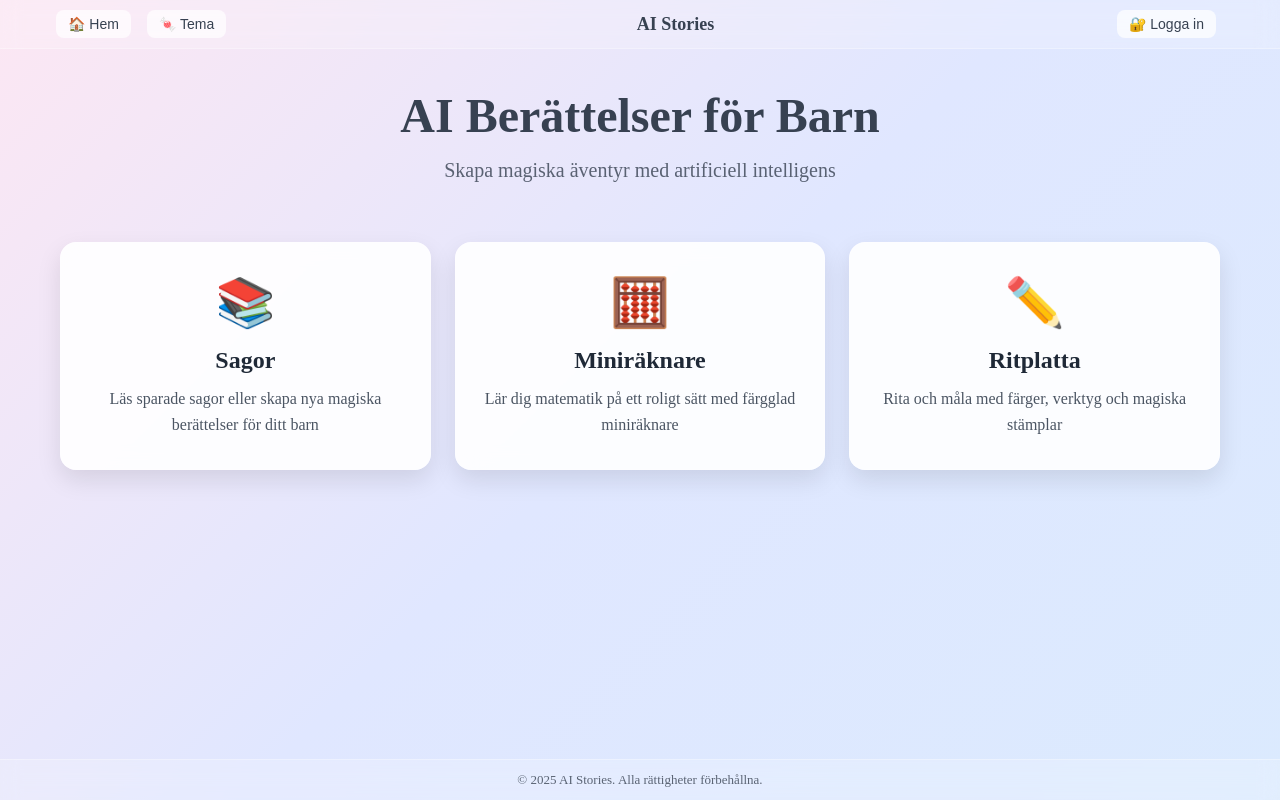
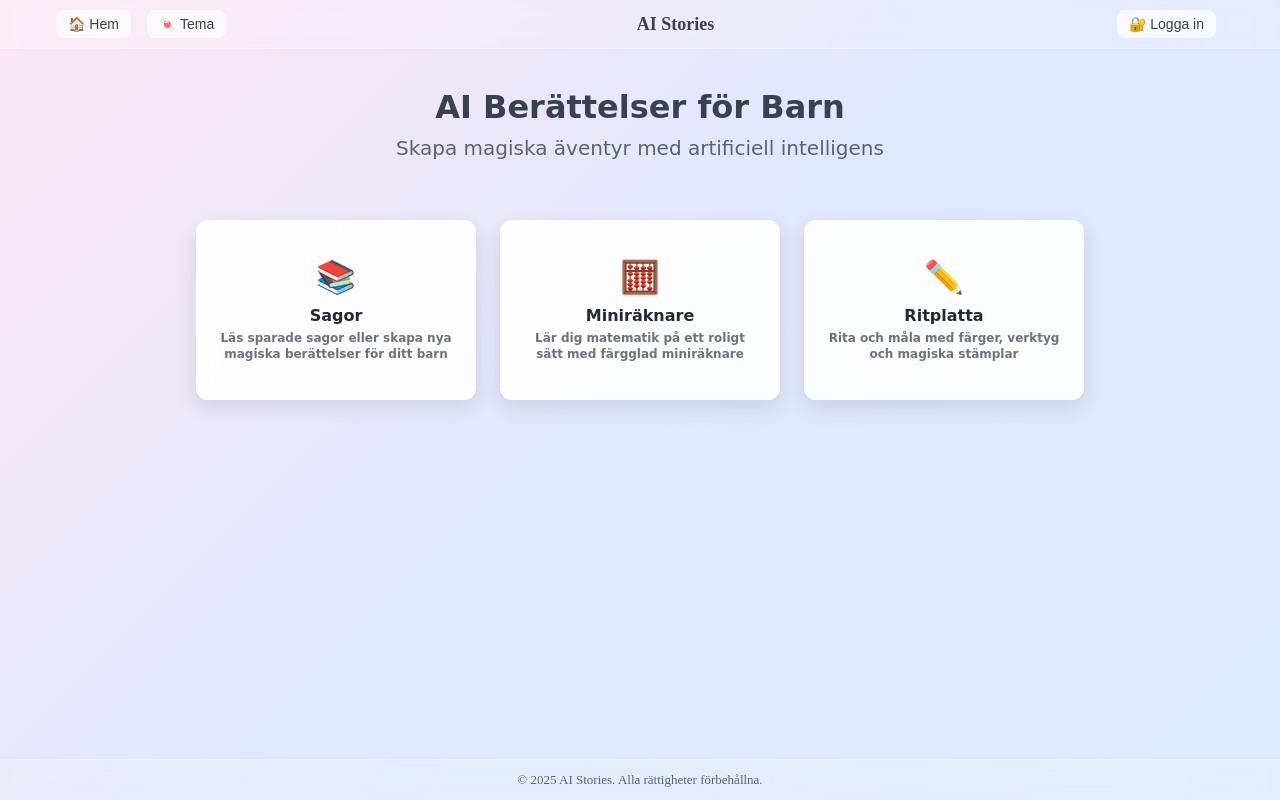
Before and after one commit to Eyewhiplash/AI_SUPERPOWERED_KIDS_STORIES, a React (Vite) app in the folder frontend/: page / in a window 1280 px wide. Built offline with nearby package versions, Linux system fonts and the light colour scheme.

Commit message:
cursor är efterbliven

```diff
--- a/frontend/src/pages/CreateStoryPage.jsx
+++ b/frontend/src/pages/CreateStoryPage.jsx
@@ -91,10 +91,10 @@ const CreateStoryPage = ({ selectedTheme = 'candy' }) => {
   const mainStyle = {
     minHeight: '100vh',
     background: currentTheme.background,
-    padding: '120px 20px 20px 20px',
+    padding: '0 20px 60px 20px',
     fontFamily: 'Comic Sans MS, cursive',
     display: 'flex',
-    alignItems: 'flex-start',
+    alignItems: 'center',
     justifyContent: 'center'
   }
 
@@ -102,7 +102,11 @@ const CreateStoryPage = ({ selectedTheme = 'candy' }) => {
     maxWidth: '1200px',
     margin: '0 auto',
     textAlign: 'center',
-    width: '100%'
+    width: '100%',
+    display: 'flex',
+    flexDirection: 'column',
+    alignItems: 'center',
+    justifyContent: 'center'
   }
 
   const buttonStyle = {
@@ -130,19 +134,21 @@ const CreateStoryPage = ({ selectedTheme = 'candy' }) => {
 
   const gridStyle = {
     display: 'grid',
-    gridTemplateColumns: 'repeat(auto-fit, minmax(280px, 1fr))',
+    gridTemplateColumns: 'repeat(4, 1fr)',
     gap: '20px',
     maxWidth: '1200px',
+    width: '100%',
     margin: '0 auto',
     padding: '0 20px',
-    justifyItems: 'center'
+    justifyItems: 'center',
+    alignItems: 'start'
   }
 
   const titleStyle = {
-    fontSize: '28px',
+    fontSize: '24px',
     fontWeight: '700',
     color: currentTheme.textColor,
-    marginBottom: '20px',
+    marginBottom: '10px',
     textAlign: 'center'
   }
 
@@ -190,9 +196,9 @@ const CreateStoryPage = ({ selectedTheme = 'candy' }) => {
             e.target.style.boxShadow = '0 8px 16px rgba(0,0,0,0.1)'
           }}
         >
-          <div style={{ fontSize: '32px', marginBottom: '8px' }}>📖</div>
-          <div>Bibliotek</div>
-          <div style={{ fontSize: '12px', color: '#6b7280', marginTop: '4px' }}>
+          <div style={{ fontSize: '32px', marginBottom: '10px', fontFamily: 'Comic Sans MS, cursive' }}>📖</div>
+          <div style={{ fontSize: '16px', fontWeight: '700', marginBottom: '6px', fontFamily: 'Comic Sans MS, cursive' }}>Bibliotek</div>
+          <div style={{ fontSize: '12px', color: '#6b7280', lineHeight: '1.3', fontFamily: 'Comic Sans MS, cursive' }}>
             Läs sparade & universella sagor
           </div>
         </button>
@@ -219,9 +225,9 @@ const CreateStoryPage = ({ selectedTheme = 'candy' }) => {
             e.target.style.boxShadow = '0 8px 16px rgba(0,0,0,0.1)'
           }}
         >
-          <div style={{ fontSize: '32px', marginBottom: '8px' }}>✨</div>
-          <div>Ny saga</div>
-          <div style={{ fontSize: '12px', color: '#6b7280', marginTop: '4px' }}>
+          <div style={{ fontSize: '32px', marginBottom: '10px', fontFamily: 'Comic Sans MS, cursive' }}>✨</div>
+          <div style={{ fontSize: '16px', fontWeight: '700', marginBottom: '6px', fontFamily: 'Comic Sans MS, cursive' }}>Ny saga</div>
+          <div style={{ fontSize: '12px', color: '#6b7280', lineHeight: '1.3', fontFamily: 'Comic Sans MS, cursive' }}>
             Skapa en ny magisk berättelse
           </div>
         </button>
@@ -253,9 +259,9 @@ const CreateStoryPage = ({ selectedTheme = 'candy' }) => {
             e.target.style.boxShadow = '0 8px 16px rgba(0,0,0,0.1)'
           }}
         >
-          <div style={{ fontSize: '32px', marginBottom: '8px' }}>💾</div>
-          <div>Sparade sagor</div>
-          <div style={{ fontSize: '12px', color: '#6b7280', marginTop: '4px' }}>
+          <div style={{ fontSize: '32px', marginBottom: '10px', fontFamily: 'Comic Sans MS, cursive' }}>💾</div>
+          <div style={{ fontSize: '16px', fontWeight: '700', marginBottom: '6px', fontFamily: 'Comic Sans MS, cursive' }}>Sparade sagor</div>
+          <div style={{ fontSize: '12px', color: '#6b7280', lineHeight: '1.3', fontFamily: 'Comic Sans MS, cursive' }}>
             Dina egna skapade berättelser
           </div>
         </button>
@@ -272,9 +278,9 @@ const CreateStoryPage = ({ selectedTheme = 'candy' }) => {
             e.target.style.boxShadow = '0 8px 16px rgba(0,0,0,0.1)'
           }}
         >
-          <div style={{ fontSize: '32px', marginBottom: '8px' }}>🌟</div>
-          <div>Universella sagor</div>
-          <div style={{ fontSize: '12px', color: '#6b7280', marginTop: '4px' }}>
+          <div style={{ fontSize: '32px', marginBottom: '10px', fontFamily: 'Comic Sans MS, cursive' }}>🌟</div>
+          <div style={{ fontSize: '16px', fontWeight: '700', marginBottom: '6px', fontFamily: 'Comic Sans MS, cursive' }}>Universella sagor</div>
+          <div style={{ fontSize: '12px', color: '#6b7280', lineHeight: '1.3', fontFamily: 'Comic Sans MS, cursive' }}>
             Klassiska sagor för alla barn
           </div>
         </button>
@@ -326,10 +332,11 @@ const CreateStoryPage = ({ selectedTheme = 'candy' }) => {
       <>
         {storyStep !== 'character' && (
           <div style={{
-            textAlign: 'left',
-            marginBottom: '20px',
+            display: 'flex',
+            justifyContent: 'flex-start',
+            width: '100%',
             maxWidth: '1200px',
-            margin: '0 auto 20px',
+            margin: '0 auto 10px',
             padding: '0 20px'
           }}>
             <button
@@ -337,28 +344,28 @@ const CreateStoryPage = ({ selectedTheme = 'candy' }) => {
               style={{
                 backgroundColor: 'rgba(255, 255, 255, 0.9)',
                 border: 'none',
-                borderRadius: '12px',
-                padding: '12px 20px',
-                fontSize: '16px',
+                borderRadius: '8px',
+                padding: '6px 12px',
+                fontSize: '14px',
                 fontWeight: '600',
                 color: '#1f2937',
                 cursor: 'pointer',
-                boxShadow: '0 4px 12px rgba(0,0,0,0.1)',
+                boxShadow: '0 2px 8px rgba(0,0,0,0.1)',
                 transition: 'all 0.3s ease',
                 display: 'flex',
                 alignItems: 'center',
-                gap: '8px'
+                gap: '4px'
               }}
               onMouseEnter={(e) => {
-                e.target.style.transform = 'translateY(-2px)'
-                e.target.style.boxShadow = '0 6px 16px rgba(0,0,0,0.15)'
+                e.currentTarget.style.transform = 'translateY(-1px)'
+                e.currentTarget.style.boxShadow = '0 4px 12px rgba(0,0,0,0.15)'
               }}
               onMouseLeave={(e) => {
-                e.target.style.transform = 'translateY(0)'
-                e.target.style.boxShadow = '0 4px 12px rgba(0,0,0,0.1)'
+                e.currentTarget.style.transform = 'translateY(0)'
+                e.currentTarget.style.boxShadow = '0 2px 8px rgba(0,0,0,0.1)'
               }}
             >
-              <span style={{ fontSize: '18px' }}>←</span>
+              <span style={{ fontSize: '14px' }}>←</span>
               <span>Tillbaka</span>
             </button>
           </div>
@@ -367,7 +374,7 @@ const CreateStoryPage = ({ selectedTheme = 'candy' }) => {
         <p style={{
           fontSize: '16px',
           color: currentTheme.textColor,
-          marginBottom: '20px',
+          marginBottom: '15px',
           opacity: 0.8
         }}>
           {subtitle}
@@ -379,19 +386,47 @@ const CreateStoryPage = ({ selectedTheme = 'candy' }) => {
               style={buttonStyle}
               onClick={() => handleSelection(type, option)}
               onMouseEnter={(e) => {
-                e.target.style.transform = 'translateY(-5px)'
-                e.target.style.boxShadow = '0 15px 30px rgba(0,0,0,0.2)'
+                e.currentTarget.style.transform = 'translateY(-5px)'
+                e.currentTarget.style.boxShadow = '0 15px 30px rgba(0,0,0,0.2)'
               }}
               onMouseLeave={(e) => {
-                e.target.style.transform = 'translateY(0)'
-                e.target.style.boxShadow = '0 8px 16px rgba(0,0,0,0.1)'
+                e.currentTarget.style.transform = 'translateY(0)'
+                e.currentTarget.style.boxShadow = '0 8px 16px rgba(0,0,0,0.1)'
               }}
             >
-                             <div style={{ fontSize: '32px', marginBottom: '10px' }}>{option.emoji}</div>
-               <div style={{ fontSize: '16px', fontWeight: '700', marginBottom: '6px' }}>
+               <div style={{
+                 fontSize: '32px',
+                 marginBottom: '10px',
+                 backgroundColor: 'transparent',
+                 border: 'none',
+                 padding: '0',
+                 margin: '0 0 10px 0',
+                 fontFamily: 'Comic Sans MS, cursive'
+               }}>{option.emoji}</div>
+               <div style={{
+                 fontSize: '16px',
+                 fontWeight: '700',
+                 marginBottom: '6px',
+                 backgroundColor: 'transparent',
+                 border: 'none',
+                 padding: '0',
+                 margin: '0 0 6px 0',
+                 fontFamily: 'Comic Sans MS, cursive'
+               }}>
                  {option.name}
                </div>
-               <div style={{ fontSize: '12px', color: '#6b7280', lineHeight: '1.3' }}>
+               <div style={{
+                 fontSize: '12px',
+                 color: '#6b7280',
+                 lineHeight: '1.3',
+                 backgroundColor: 'transparent !important',
+                 border: 'none',
+                 padding: '0',
+                 margin: '0',
+                 boxShadow: 'none',
+                 outline: 'none',
+                 fontFamily: 'Comic Sans MS, cursive'
+               }}>
                  {option.description}
                </div>
             </button>
@@ -402,12 +437,20 @@ const CreateStoryPage = ({ selectedTheme = 'candy' }) => {
   }
 
   const renderStoryGeneration = () => (
-    <>
+    <div style={{
+      display: 'flex',
+      flexDirection: 'column',
+      alignItems: 'center',
+      maxHeight: 'calc(100vh - 140px)',
+      overflow: 'hidden',
+      width: '100%'
+    }}>
       <div style={{
-        textAlign: 'left',
-        marginBottom: '20px',
+        display: 'flex',
+        justifyContent: 'flex-start',
+        width: '100%',
         maxWidth: '1200px',
-        margin: '0 auto 20px',
+        margin: '0 auto 8px',
         padding: '0 20px'
       }}>
         <button
@@ -415,50 +458,53 @@ const CreateStoryPage = ({ selectedTheme = 'candy' }) => {
           style={{
             backgroundColor: 'rgba(255, 255, 255, 0.9)',
             border: 'none',
-            borderRadius: '12px',
-            padding: '12px 20px',
-            fontSize: '16px',
+            borderRadius: '8px',
+            padding: '6px 12px',
+            fontSize: '14px',
             fontWeight: '600',
             color: '#1f2937',
             cursor: 'pointer',
-            boxShadow: '0 4px 12px rgba(0,0,0,0.1)',
+            boxShadow: '0 2px 8px rgba(0,0,0,0.1)',
             transition: 'all 0.3s ease',
             display: 'flex',
             alignItems: 'center',
-            gap: '8px'
+            gap: '4px'
           }}
           onMouseEnter={(e) => {
-            e.target.style.transform = 'translateY(-2px)'
-            e.target.style.boxShadow = '0 6px 16px rgba(0,0,0,0.15)'
+            e.currentTarget.style.transform = 'translateY(-1px)'
+            e.currentTarget.style.boxShadow = '0 4px 12px rgba(0,0,0,0.15)'
           }}
           onMouseLeave={(e) => {
-            e.target.style.transform = 'translateY(0)'
-            e.target.style.boxShadow = '0 4px 12px rgba(0,0,0,0.1)'
+            e.currentTarget.style.transform = 'translateY(0)'
+            e.currentTarget.style.boxShadow = '0 2px 8px rgba(0,0,0,0.1)'
           }}
         >
-          <span style={{ fontSize: '18px' }}>←</span>
+          <span style={{ fontSize: '14px' }}>←</span>
           <span>Tillbaka</span>
         </button>
       </div>
-      <h2 style={titleStyle}>Din saga är redo!</h2>
+
+      <h2 style={{ ...titleStyle, marginBottom: '8px' }}>Din saga är redo!</h2>
+
       <div style={{
         backgroundColor: 'rgba(255, 255, 255, 0.9)',
-        borderRadius: '20px',
-        padding: '40px',
+        borderRadius: '16px',
+        padding: '20px',
         boxShadow: '0 8px 16px rgba(0,0,0,0.1)',
         textAlign: 'left',
-        maxWidth: '800px',
-        margin: '0 auto 40px'
+        maxWidth: '600px',
+        width: '100%',
+        margin: '0 auto 15px'
       }}>
-        <h3 style={{ fontSize: '24px', marginBottom: '20px', color: '#1f2937' }}>
+        <h3 style={{ fontSize: '18px', marginBottom: '15px', color: '#1f2937' }}>
           Sagans ingredienser:
         </h3>
-        <div style={{ lineHeight: '2', fontSize: '16px', color: '#374151' }}>
-          <p><strong>Huvudkaraktär:</strong> {storyData.character?.emoji} {storyData.character?.name}</p>
-          <p><strong>Magiskt föremål:</strong> {storyData.item?.emoji} {storyData.item?.name}</p>
-          <p><strong>Plats:</strong> {storyData.location?.emoji} {storyData.location?.name}</p>
-          <p><strong>Stämning:</strong> {storyData.mood?.emoji} {storyData.mood?.name}</p>
-          <p><strong>Äventyr:</strong> {storyData.conflict?.emoji} {storyData.conflict?.name}</p>
+        <div style={{ lineHeight: '1.6', fontSize: '14px', color: '#374151' }}>
+          <p style={{ margin: '4px 0' }}><strong>Huvudkaraktär:</strong> {storyData.character?.emoji} {storyData.character?.name}</p>
+          <p style={{ margin: '4px 0' }}><strong>Magiskt föremål:</strong> {storyData.item?.emoji} {storyData.item?.name}</p>
+          <p style={{ margin: '4px 0' }}><strong>Plats:</strong> {storyData.location?.emoji} {storyData.location?.name}</p>
+          <p style={{ margin: '4px 0' }}><strong>Stämning:</strong> {storyData.mood?.emoji} {storyData.mood?.name}</p>
+          <p style={{ margin: '4px 0' }}><strong>Äventyr:</strong> {storyData.conflict?.emoji} {storyData.conflict?.name}</p>
         </div>
       </div>
 
@@ -466,36 +512,62 @@ const CreateStoryPage = ({ selectedTheme = 'candy' }) => {
         display: 'flex',
         gap: '20px',
         justifyContent: 'center',
-        flexWrap: 'wrap'
+        flexWrap: 'wrap',
+        width: '100%',
+        maxWidth: '600px'
       }}>
         <button
           style={{
-            ...buttonStyle,
-            width: '300px',
-            height: 'auto',
+            backgroundColor: '#3b82f6',
+            color: 'white',
+            border: 'none',
+            borderRadius: '12px',
             padding: '20px',
-            backgroundColor: '#3b82f6',
-            color: 'white'
+            fontSize: '18px',
+            fontWeight: '600',
+            cursor: 'pointer',
+            boxShadow: '0 8px 20px rgba(0,0,0,0.1)',
+            transition: 'all 0.3s ease',
+            width: '290px',
+            height: '100px',
+            display: 'flex',
+            flexDirection: 'column',
+            alignItems: 'center',
+            justifyContent: 'center',
+            textAlign: 'center'
           }}
           onMouseEnter={(e) => {
-            e.target.style.transform = 'translateY(-3px)'
-            e.target.style.backgroundColor = '#2563eb'
+            e.currentTarget.style.transform = 'translateY(-3px)'
+            e.currentTarget.style.backgroundColor = '#2563eb'
           }}
           onMouseLeave={(e) => {
-            e.target.style.transform = 'translateY(0)'
-            e.target.style.backgroundColor = '#3b82f6'
+            e.currentTarget.style.transform = 'translateY(0)'
+            e.currentTarget.style.backgroundColor = '#3b82f6'
           }}
         >
-          <div style={{ fontSize: '32px', marginBottom: '10px' }}>🪄</div>
+          <div style={{ fontSize: '32px', marginBottom: '8px' }}>🪄</div>
           <div>Skapa saga nu!</div>
         </button>
 
         <button
           style={{
-            ...buttonStyle,
-            width: '300px',
-            height: 'auto',
-            padding: '20px'
+            backgroundColor: 'rgba(255, 255, 255, 0.9)',
+            border: 'none',
+            borderRadius: '12px',
+            padding: '20px',
+            fontSize: '18px',
+            fontWeight: '600',
+            color: '#1f2937',
+            cursor: 'pointer',
+            boxShadow: '0 8px 20px rgba(0,0,0,0.1)',
+            transition: 'all 0.3s ease',
+            width: '290px',
+            height: '100px',
+            display: 'flex',
+            flexDirection: 'column',
+            alignItems: 'center',
+            justifyContent: 'center',
+            textAlign: 'center'
           }}
           onClick={() => {
             setStoryStep('character')
@@ -508,19 +580,19 @@ const CreateStoryPage = ({ selectedTheme = 'candy' }) => {
             })
           }}
           onMouseEnter={(e) => {
-            e.target.style.transform = 'translateY(-3px)'
-            e.target.style.boxShadow = '0 15px 30px rgba(0,0,0,0.2)'
+            e.currentTarget.style.transform = 'translateY(-3px)'
+            e.currentTarget.style.boxShadow = '0 12px 25px rgba(0,0,0,0.15)'
           }}
           onMouseLeave={(e) => {
-            e.target.style.transform = 'translateY(0)'
-            e.target.style.boxShadow = '0 8px 16px rgba(0,0,0,0.1)'
+            e.currentTarget.style.transform = 'translateY(0)'
+            e.currentTarget.style.boxShadow = '0 8px 20px rgba(0,0,0,0.1)'
           }}
         >
-          <div style={{ fontSize: '32px', marginBottom: '10px' }}>🔄</div>
+          <div style={{ fontSize: '32px', marginBottom: '8px' }}>🔄</div>
           <div>Börja om</div>
         </button>
       </div>
-    </>
+    </div>
   )
 
   const renderNySagaView = () => (
--- a/frontend/src/pages/HomePage.jsx
+++ b/frontend/src/pages/HomePage.jsx
@@ -35,7 +35,8 @@ const HomePage = ({ selectedTheme = 'candy' }) => {
     paddingBottom: '60px',
     margin: 0,
     width: '100vw',
-    transition: 'all 0.5s ease'
+    transition: 'all 0.5s ease',
+
   }
 
   const containerStyle = {
@@ -47,63 +48,92 @@ const HomePage = ({ selectedTheme = 'candy' }) => {
   }
 
   const titleStyle = {
-    fontSize: '48px',
+    fontSize: '32px',
     color: currentTheme.textColor,
-    marginBottom: '16px',
+    marginBottom: '10px',
     fontWeight: '700',
-    textShadow: selectedTheme === 'space' || selectedTheme === 'ocean' ? '2px 2px 4px rgba(0,0,0,0.3)' : 'none'
+    textShadow: selectedTheme === 'space' || selectedTheme === 'ocean' ? '2px 2px 4px rgba(0,0,0,0.3)' : 'none',
+    fontFamily: 'Comic Sans MS, cursive'
   }
 
   const subtitleStyle = {
     fontSize: '20px',
     color: currentTheme.textColor,
-    marginBottom: '40px',
+    marginBottom: '20px',
     opacity: 0.8,
-    fontWeight: '400'
+    fontWeight: '400',
+    fontFamily: 'Comic Sans MS, cursive'
   }
 
   const cardContainerStyle = {
-    display: 'grid',
-    gridTemplateColumns: 'repeat(auto-fit, minmax(280px, 1fr))',
+    display: 'flex',
+    justifyContent: 'center',
     gap: '24px',
-    marginTop: '60px'
+    marginTop: '60px',
+    flexWrap: 'wrap'
   }
 
   const cardStyle = {
     backgroundColor: 'rgba(255, 255, 255, 0.9)',
-    borderRadius: '16px',
-    padding: '32px 24px',
-    boxShadow: '0 10px 25px rgba(0,0,0,0.1)',
+    border: 'none',
+    borderRadius: '12px',
+    padding: '20px',
+    fontSize: '16px',
+    fontWeight: '600',
+    color: '#1f2937',
+    cursor: 'pointer',
+    margin: '0',
+    boxShadow: '0 8px 20px rgba(0,0,0,0.1)',
     transition: 'all 0.3s ease',
-    cursor: 'pointer',
+    width: '280px',
+    height: '180px',
+    display: 'flex',
+    flexDirection: 'column',
+    alignItems: 'center',
+    justifyContent: 'center',
+    textAlign: 'center',
     backdropFilter: 'blur(10px)',
     border: '1px solid rgba(255, 255, 255, 0.2)'
   }
 
   const cardTitleStyle = {
-    fontSize: '24px',
+    fontSize: '16px',
     color: '#1f2937',
-    marginBottom: '12px',
-    fontWeight: '600'
+    marginBottom: '6px',
+    fontWeight: '700',
+    backgroundColor: 'transparent',
+    border: 'none',
+    padding: '0',
+    margin: '0 0 6px 0'
   }
 
   const cardTextStyle = {
-    fontSize: '16px',
-    color: '#4b5563',
-    lineHeight: '1.6'
+    fontSize: '12px',
+    color: '#6b7280',
+    lineHeight: '1.3',
+    backgroundColor: 'transparent !important',
+    border: 'none',
+    padding: '0',
+    margin: '0',
+    boxShadow: 'none',
+    outline: 'none'
   }
 
   const emojiStyle = {
-    fontSize: '48px',
-    marginBottom: '16px',
-    display: 'block'
+    fontSize: '32px',
+    marginBottom: '10px',
+    display: 'block',
+    backgroundColor: 'transparent',
+    border: 'none',
+    padding: '0',
+    margin: '0 0 10px 0'
   }
 
   return (
     <div style={mainStyle}>
       <div style={containerStyle}>
-        <h1 style={titleStyle}>AI Berättelser för Barn</h1>
-        <p style={subtitleStyle}>Skapa magiska äventyr med artificiell intelligens</p>
+        <div style={titleStyle}>AI Berättelser för Barn</div>
+        <div style={subtitleStyle}>Skapa magiska äventyr med artificiell intelligens</div>
 
         <div style={cardContainerStyle}>
           <div
@@ -118,11 +148,41 @@ const HomePage = ({ selectedTheme = 'candy' }) => {
               e.currentTarget.style.boxShadow = '0 10px 25px rgba(0,0,0,0.1)'
             }}
           >
-            <span style={emojiStyle}>📚</span>
-            <h3 style={cardTitleStyle}>Sagor</h3>
-            <p style={cardTextStyle}>
+            <div style={{
+              fontSize: '32px',
+              marginBottom: '10px',
+              backgroundColor: 'transparent',
+              border: 'none',
+              padding: '0',
+              margin: '0 0 10px 0',
+              fontFamily: 'Comic Sans MS, cursive'
+            }}>📚</div>
+            <div style={{
+              fontSize: '16px',
+              fontWeight: '700',
+              marginBottom: '6px',
+              backgroundColor: 'transparent',
+              border: 'none',
+              padding: '0',
+              margin: '0 0 6px 0',
+              fontFamily: 'Comic Sans MS, cursive'
+            }}>
+              Sagor
+            </div>
+            <div style={{
+              fontSize: '12px',
+              color: '#6b7280',
+              lineHeight: '1.3',
+              backgroundColor: 'transparent !important',
+              border: 'none',
+              padding: '0',
+              margin: '0',
+              boxShadow: 'none',
+              outline: 'none',
+              fontFamily: 'Comic Sans MS, cursive'
+            }}>
               Läs sparade sagor eller skapa nya magiska berättelser för ditt barn
-            </p>
+            </div>
           </div>
 
           <div
@@ -137,11 +197,41 @@ const HomePage = ({ selectedTheme = 'candy' }) => {
               e.currentTarget.style.boxShadow = '0 10px 25px rgba(0,0,0,0.1)'
             }}
           >
-            <span style={emojiStyle}>🧮</span>
-            <h3 style={cardTitleStyle}>Miniräknare</h3>
-            <p style={cardTextStyle}>
+            <div style={{
+              fontSize: '32px',
+              marginBottom: '10px',
+              backgroundColor: 'transparent',
+              border: 'none',
+              padding: '0',
+              margin: '0 0 10px 0',
+              fontFamily: 'Comic Sans MS, cursive'
+            }}>🧮</div>
+            <div style={{
+              fontSize: '16px',
+              fontWeight: '700',
+              marginBottom: '6px',
+              backgroundColor: 'transparent',
+              border: 'none',
+              padding: '0',
+              margin: '0 0 6px 0',
+              fontFamily: 'Comic Sans MS, cursive'
+            }}>
+              Miniräknare
+            </div>
+            <div style={{
+              fontSize: '12px',
+              color: '#6b7280',
+              lineHeight: '1.3',
+              backgroundColor: 'transparent !important',
+              border: 'none',
+              padding: '0',
+              margin: '0',
+              boxShadow: 'none',
+              outline: 'none',
+              fontFamily: 'Comic Sans MS, cursive'
+            }}>
               Lär dig matematik på ett roligt sätt med färgglad miniräknare
-            </p>
+            </div>
           </div>
 
           <div
@@ -156,11 +246,41 @@ const HomePage = ({ selectedTheme = 'candy' }) => {
               e.currentTarget.style.boxShadow = '0 10px 25px rgba(0,0,0,0.1)'
             }}
           >
-            <span style={emojiStyle}>✏️</span>
-            <h3 style={cardTitleStyle}>Ritplatta</h3>
-            <p style={cardTextStyle}>
-              Rita och måla med färger, verktyg och magiska stämplar
-            </p>
+                         <div style={{
+               fontSize: '32px',
+               marginBottom: '10px',
+               backgroundColor: 'transparent',
+               border: 'none',
+               padding: '0',
+               margin: '0 0 10px 0',
+               fontFamily: 'Comic Sans MS, cursive'
+             }}>✏️</div>
+             <div style={{
+               fontSize: '16px',
+               fontWeight: '700',
+               marginBottom: '6px',
+               backgroundColor: 'transparent',
+               border: 'none',
+               padding: '0',
+               margin: '0 0 6px 0',
+               fontFamily: 'Comic Sans MS, cursive'
+             }}>
+               Ritplatta
+             </div>
+             <div style={{
+               fontSize: '12px',
+               color: '#6b7280',
+               lineHeight: '1.3',
+               backgroundColor: 'transparent !important',
+               border: 'none',
+               padding: '0',
+               margin: '0',
+               boxShadow: 'none',
+               outline: 'none',
+               fontFamily: 'Comic Sans MS, cursive'
+             }}>
+               Rita och måla med färger, verktyg och magiska stämplar
+             </div>
           </div>
         </div>
       </div>
```
